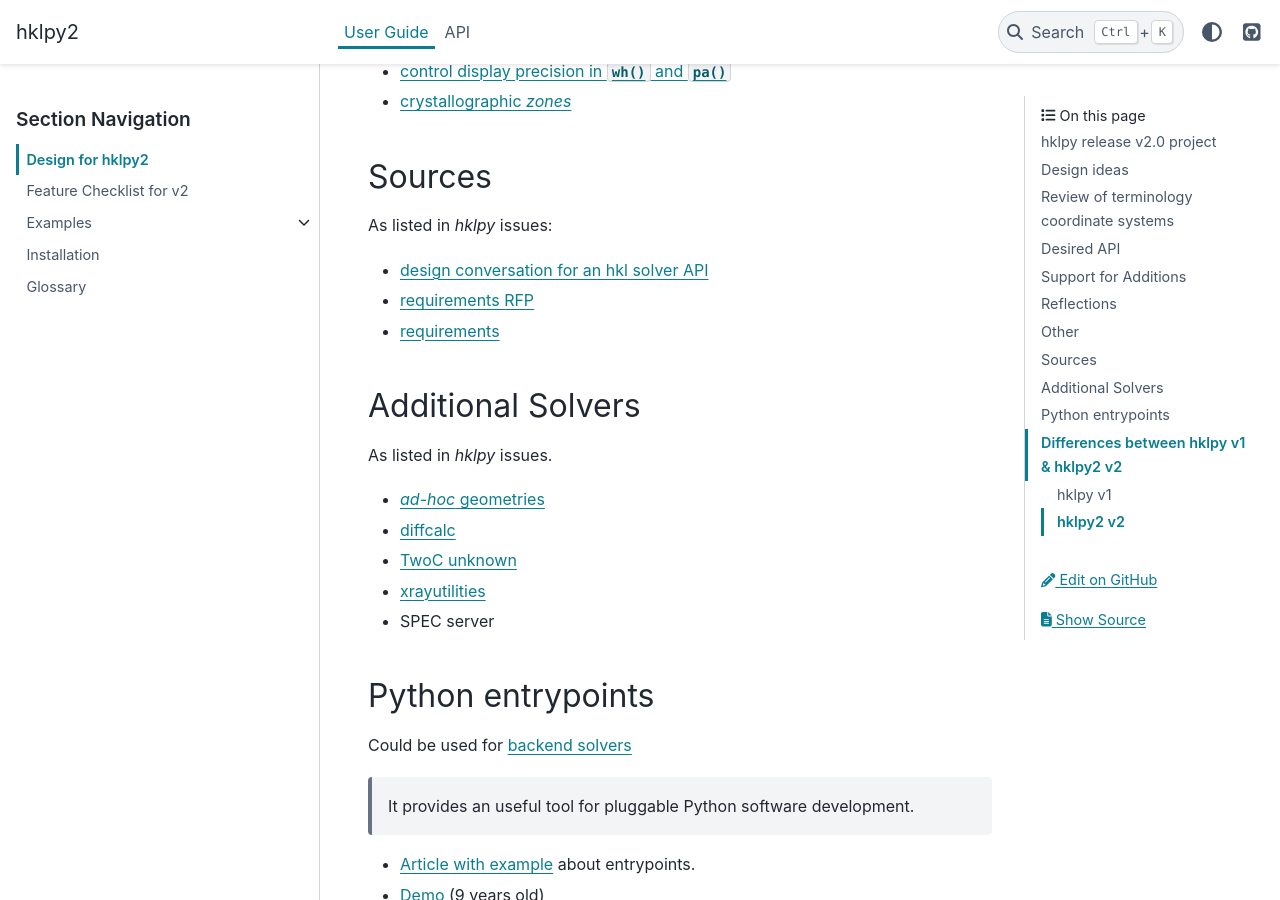
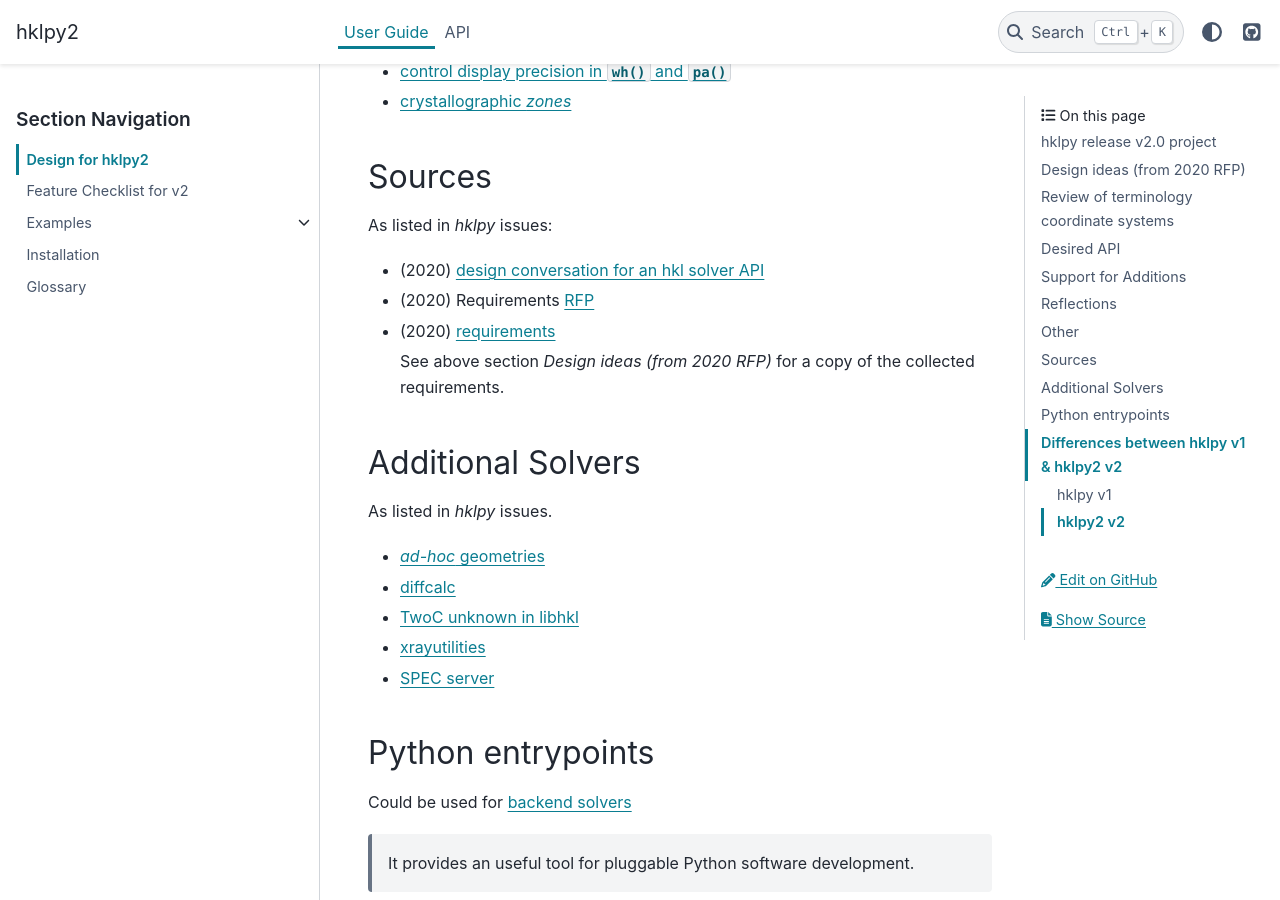
Before and after one commit to prjemian/hklpy2, a Sphinx documentation site: the page built from docs/source/design-discussion.md, in a window 1280 px wide and 900 px high, scrolled down 3218 px. Built offline with Sphinx 7.4.7 and the PyData theme 0.15.4, drawn with Linux system fonts in a browser that asks for light colours; pages that are not in the unit, such as notebooks, are missing from menus; the version number could not be read and is left out; some of the changed text lies outside the part shown.

Commit message:
DOC more planning

```diff
--- a/docs/source/design-discussion.md
+++ b/docs/source/design-discussion.md
@@ -20,7 +20,7 @@ Redesign of the Diffractometer object.
 - easy to use different *engines* (such as `hkl`, `qper_qpar`, `emergence`, ...)
 - user can choose different names for any of the diffractometer axes
 
-## Design ideas
+## Design ideas (from 2020 RFP)
 
 This is a starting format for suggestions, but it may become clear that a different format to describe our requirements is necessary.
 
@@ -95,9 +95,11 @@ It should be easy to switch between solvers at run time so that new things can b
 
 As listed in *hklpy* issues:
 
-- [design conversation for an hkl solver API](https://github.com/bluesky/hklpy/issues/14)
-- [requirements RFP](https://github.com/bluesky/hklpy/issues/47)
-- [requirements](https://docs.google.com/document/d/1QHNc1usAH3DoIHvtqVJTmHI0Q5lbwC4zimRLurOGiWE/edit)
+- (2020) [design conversation for an hkl solver API](https://github.com/bluesky/hklpy/issues/14)
+- (2020) Requirements [RFP](https://github.com/bluesky/hklpy/issues/47)
+- (2020) [requirements](https://docs.google.com/document/d/1QHNc1usAH3DoIHvtqVJTmHI0Q5lbwC4zimRLurOGiWE/edit)
+
+  See above section *Design ideas (from 2020 RFP)* for a copy of the collected requirements.
 
 ## Additional Solvers
 
@@ -105,9 +107,9 @@ As listed in *hklpy* issues.
 
 - [*ad-hoc* geometries](https://github.com/bluesky/hklpy/issues/244)
 - [diffcalc](https://github.com/bluesky/hklpy/issues/163)
-- [TwoC unknown](https://github.com/bluesky/hklpy/issues/165)
+- [TwoC unknown in libhkl](https://github.com/bluesky/hklpy/issues/165)
 - [xrayutilities](https://github.com/bluesky/hklpy/issues/162)
-- SPEC server
+- [SPEC server](https://github.com/bluesky/hklpy/issues/341)
 
 ## Python entrypoints
 
```
Also changed, not shown: docs/source/checklist_v2.md (+8 -0 lines).
